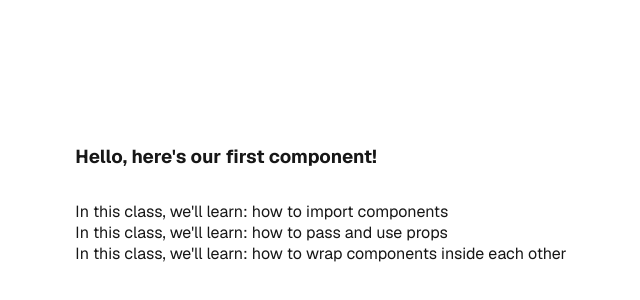
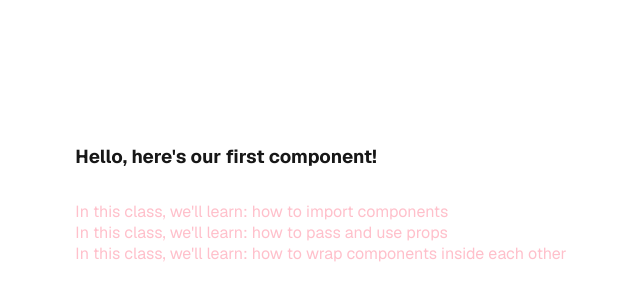
Before and after one commit to dmit-2008/dmit2008-OE01-Winter-2025, a Next.js app in the folder 04-05-nextjs-components-intro/components-example/: page / in a window 1280 px wide. Shown: the part 196-496 px from the top of the page, without its empty margins (319-959 px from the left). Built offline with nearby package versions, Linux system fonts and the light colour scheme.

Commit message:
[feat] 04 - components: add colour styling to ComponentWrapper to demonstrate nested effects

```diff
--- a/04-05-nextjs-components-intro/components-example/components/ComponentWrapper.js
+++ b/04-05-nextjs-components-intro/components-example/components/ComponentWrapper.js
@@ -1,5 +1,7 @@
 export default function ComponentWrapper(props) {
-    return <div>
+    return <div style={{
+            color: props.textColor
+        }}>
         {props.children}
     </div>
 }
--- a/04-05-nextjs-components-intro/components-example/pages/index.js
+++ b/04-05-nextjs-components-intro/components-example/pages/index.js
@@ -28,7 +28,7 @@ export default function Home() {
       >
         <main className={styles.main}>
           <Hello />
-          <ComponentWrapper>
+          <ComponentWrapper textColor="pink">
             <NewConcept concept="how to import components" />
             <NewConcept concept="how to pass and use props" />
             <NewConcept concept="how to wrap components inside each other" />
```
